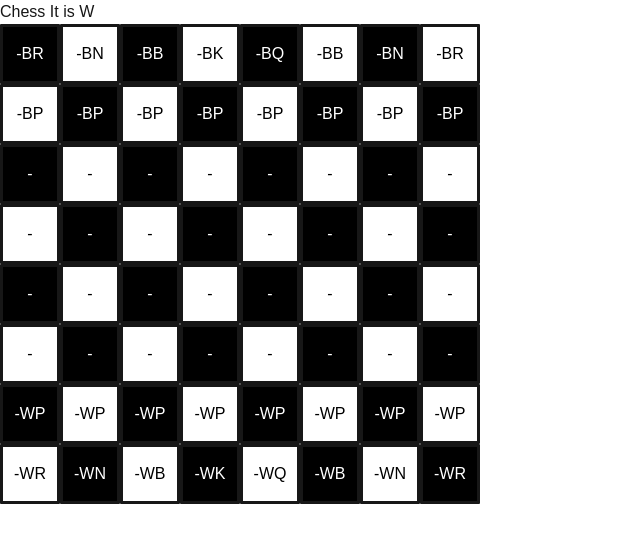
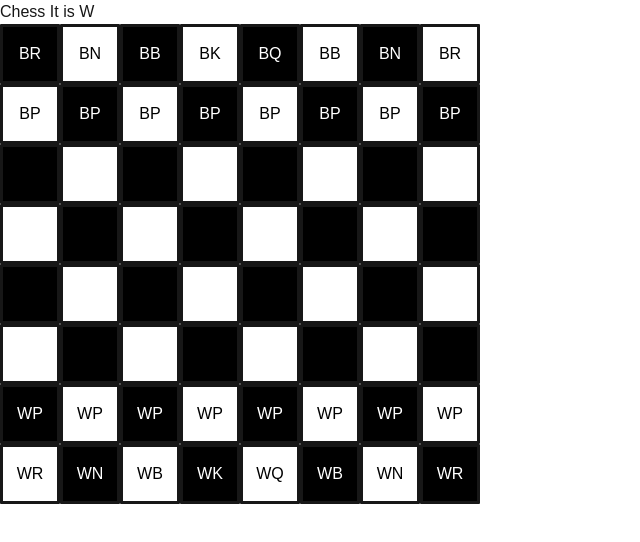
Before and after one commit to RisingSatalite/chess, a Next.js app: page / in a window 1280 px wide. Shown: the top 542 px of the page, without its empty margins (0-640 px from the left). Built offline with nearby package versions, Linux system fonts and the light colour scheme.

Commit message:
better board

```diff
--- a/src/component/square.js
+++ b/src/component/square.js
@@ -3,14 +3,41 @@
 import { useEffect } from "react"
 
 export default function Square({ prop, onClickFunction, number = 0, selected = 64, row=0 }) {
+    let bgColor;
+    let textColour;
+    let display = prop
+
+    if(display == ""){
+        display = "-"
+    }
+
+    if (number === selected) {
+        bgColor = "yellow";
+        textColour = "black"
+    } else if ((number + row) % 2 === 0) {
+        bgColor = "black";
+        if(prop == ""){
+            textColour = "black"
+        }else{
+            textColour = "white"
+        }
+    } else {
+        bgColor = "white";
+        if(prop == ""){
+            textColour = "white"
+        }else{
+            textColour = "black"
+        }
+    }
+
     const buttonStyle = {
-        backgroundColor: (number + row) % 2 === 0 ? 'black' : 'white',
-        color: (number + row) % 2 === 0 ? 'white' : 'black',
+        backgroundColor: bgColor,
+        color: textColour,
     };
 
     return (
         <button onClick={onClickFunction} style={buttonStyle} className="square">
-            -{prop}
+            {display}
         </button>
     );
 }
```
